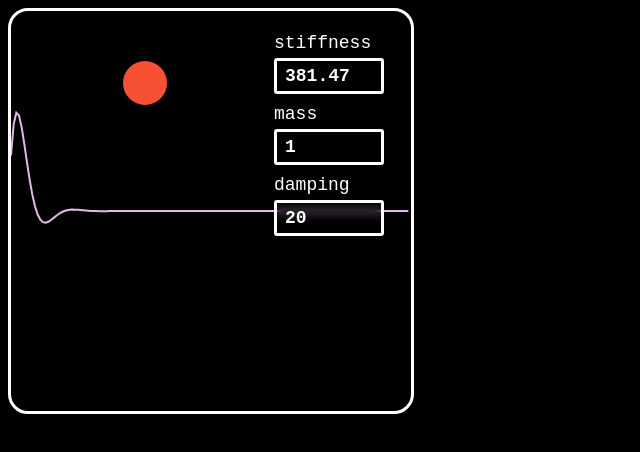
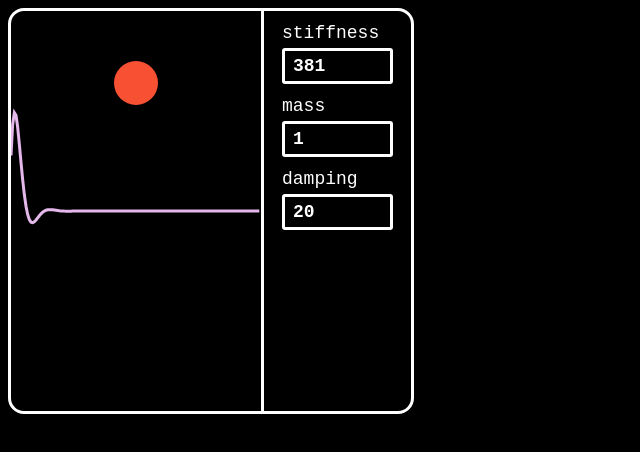
Before and after one commit to anthonyec/210228_springs, a website built with Parcel: page src/index.html in a window 1280 px wide. Shown: the whole page, without its empty margins (0-640 px from the left). Built offline with nearby package versions, Linux system fonts and the light colour scheme.

Commit message:
Make pretty

```diff
--- a/src/app.ts
+++ b/src/app.ts
@@ -3,7 +3,7 @@ import { createValueFlipper } from "./utils/logic";
 import { createSpring, SpringProperties } from "./spring";
 
 let coolSpringProperites: SpringProperties = {
-  stiffness: 381.47,
+  stiffness: 381,
   mass: 1,
   damping: 20,
 };
@@ -18,7 +18,7 @@ function drawGraph(props: SpringProperties) {
   const spacing = canvas.width / m;
 
   context.strokeStyle = "#E4B8EA";
-  context.lineWidth = 2;
+  context.lineWidth = 3;
   context.beginPath();
 
   for (let i = 0; i < m; i++) {
@@ -42,9 +42,8 @@ function update() {
   drawGraph(coolSpringProperites);
 
   context.fillStyle = "#F85032";
-
   context.beginPath();
-  context.arc(canvas.width / 2 - 88 + 22, x + 22, 22, 0, 2 * Math.PI);
+  context.arc(canvas.width / 2, x + 22, 22, 0, 2 * Math.PI);
   context.fill();
 
   window.requestAnimationFrame(update);
@@ -76,6 +75,13 @@ function controls(dom: HTMLElement, props, settings, onUpdate) {
     input.value = value;
     input.type = "number";
 
+    if (settings[key]) {
+      Object.keys(settings[key]).forEach((setting) => {
+        const settingValue = settings[key][setting];
+        input.setAttribute(setting, settingValue);
+      });
+    }
+
     label.appendChild(input);
     dom.appendChild(label);
 
--- a/src/index.html
+++ b/src/index.html
@@ -4,28 +4,26 @@
     background: black;
   }
 
-  canvas {
+  .playground {
+    display: flex;
+    flex-direction: row;
     border: 3px solid white;
-    border-radius: 20px;
-  }
-
-  .playground {
-    display: inline-block;
+    border-radius: 16px;
     position: relative;
+    overflow: hidden;
+    width: 400px;
   }
 
   .controls {
+    border-left: 3px solid white;
+    width: 100%;
     color: white;
-    position: absolute;
-    width: 110px;
-    top: 20px;
-    right: 25px;
-    padding: 5px;
+    padding: 12px 18px;
   }
 
   .controls label {
     display: block;
-    margin-bottom: 10px;
+    margin-bottom: 12px;
     font-size: 18px;
     user-select: none;
   }
@@ -52,7 +50,7 @@
 </style>
 
 <div class="playground">
-  <canvas width="400" height="400"></canvas>
+  <canvas width="250" height="400"></canvas>
   <div class="controls"></div>
 </div>
 
```
